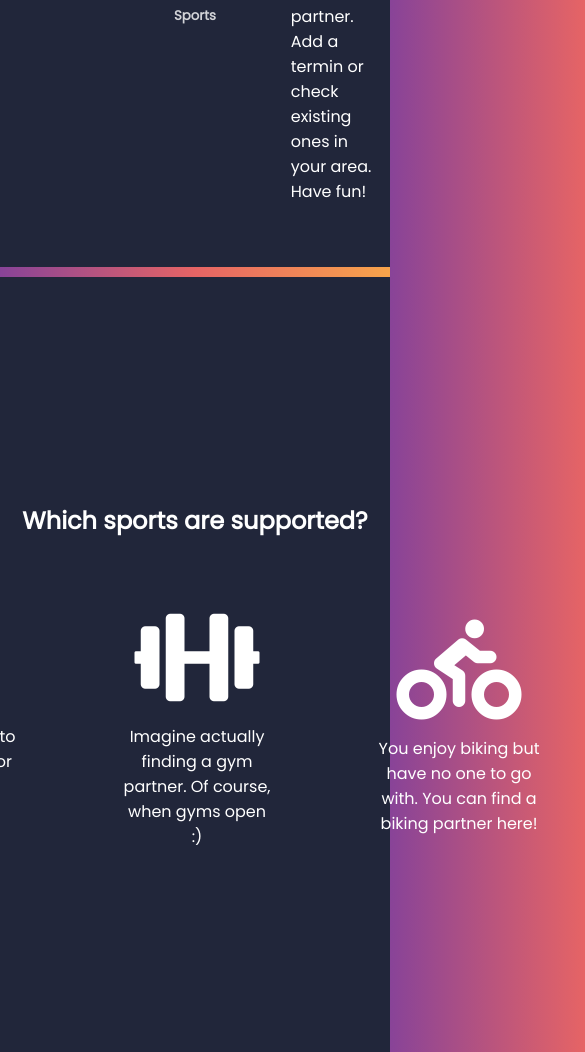
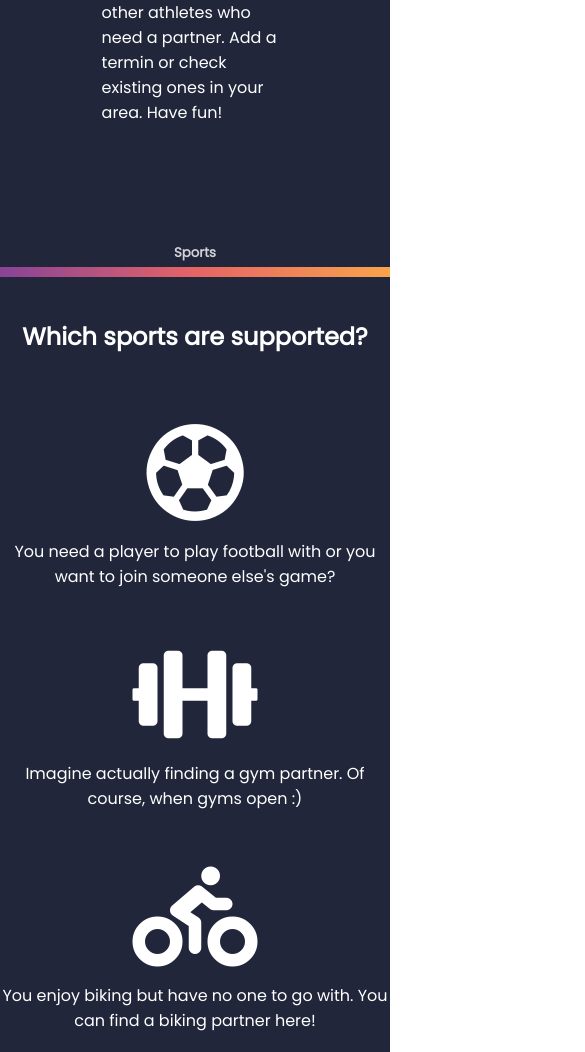
Before and after one commit to maverickcro/termin, a plain HTML site: page index.html in a window 390 px wide. Shown: the part 1421-2473 px from the top of the page, 585 px wide, since content can reach past the window. Drawn offline with Linux system fonts and the light colour scheme.

Commit message:
mobile layout first try

```diff
--- a/index.html
+++ b/index.html
@@ -13,7 +13,7 @@
             <h1 class="logo">TERMIN</h1>
 
             <ul>
-                <li class="item" id="home">Home</li>
+                <li class="item current" id="home">Home</li>
                 <li class="item" id="about-us">About</li>
                 <li class="item" id="sports-1">Sports</li>
             </ul>
@@ -34,8 +34,9 @@
                 <h1>What is Termin?</h1>
                 <p>You need a gym partner? You and a team need only one more player for 5v5 at the local sports center? Termin helps you to connect with other athletes who need a partner. Add a termin or check existing ones in your area. Have fun!</p>
             </div>
-            <h5 id="sports">Sports</h5>
+
         </div>
+        <h5 id="sports">Sports</h5>
     </section>
 
     <section class="sports" id="3">
--- a/style.css
+++ b/style.css
@@ -10,7 +10,10 @@ body {
   display: flex;
   flex-direction: column;
   background: linear-gradient(to right, #884398, #e66465, #f8a44b);
+  background-size: cover;
   margin: 0;
+  width: 100%;
+  max-width: 100%;
 }
 
 .logo {
@@ -32,10 +35,12 @@ nav {
   background-color: rgba(33, 38, 58, 0.4);
   transition: all 0.3s ease-in-out;
   opacity: 0;
+  visibility: hidden;
 }
 
 nav.active {
   opacity: 1;
+  visibility: visible;
 }
 
 nav .container {
@@ -96,7 +101,7 @@ nav ul li.current {
   align-items: center;
   cursor: pointer;
   position: absolute;
-  bottom: 5px;
+  bottom: 0px;
   color: white;
   opacity: 0.8;
 }
@@ -104,8 +109,10 @@ nav ul li.current {
 .about-us {
   background-color: #21263a;
   height: 100vh;
+  width: 100%;
   padding: 0;
   display: flex;
+  flex-direction: column;
   align-items: center;
   justify-content: center;
   color: white;
@@ -115,9 +122,11 @@ nav ul li.current {
   align-items: center;
   cursor: pointer;
   position: absolute;
-  bottom: -625px;
+  bottom: 0px;
+  left: 0px;
   color: white;
   opacity: 0.8;
+  position: relative;
 }
 
 .container-1 {
@@ -177,3 +186,22 @@ nav ul li.current {
 .icon {
   font-size: 100px;
 }
+
+@media (max-width: 600px) {
+  body {
+    background-repeat: no-repeat;
+    background-size: cover;
+  }
+  .sport-icons {
+    display: flex;
+    flex-direction: column;
+    width: 400px;
+    margin: 30px 0;
+  }
+  .sport-icon {
+    margin: 20px 0;
+  }
+  .container-1 {
+    flex-direction: column;
+  }
+}
```
